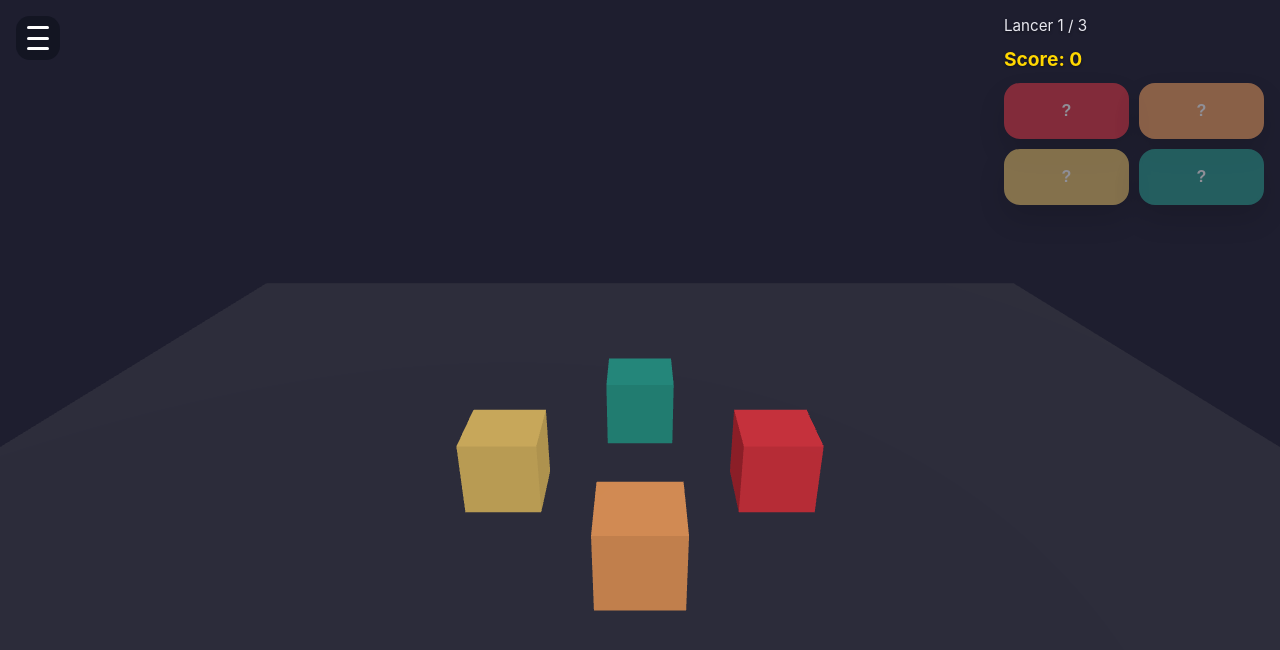
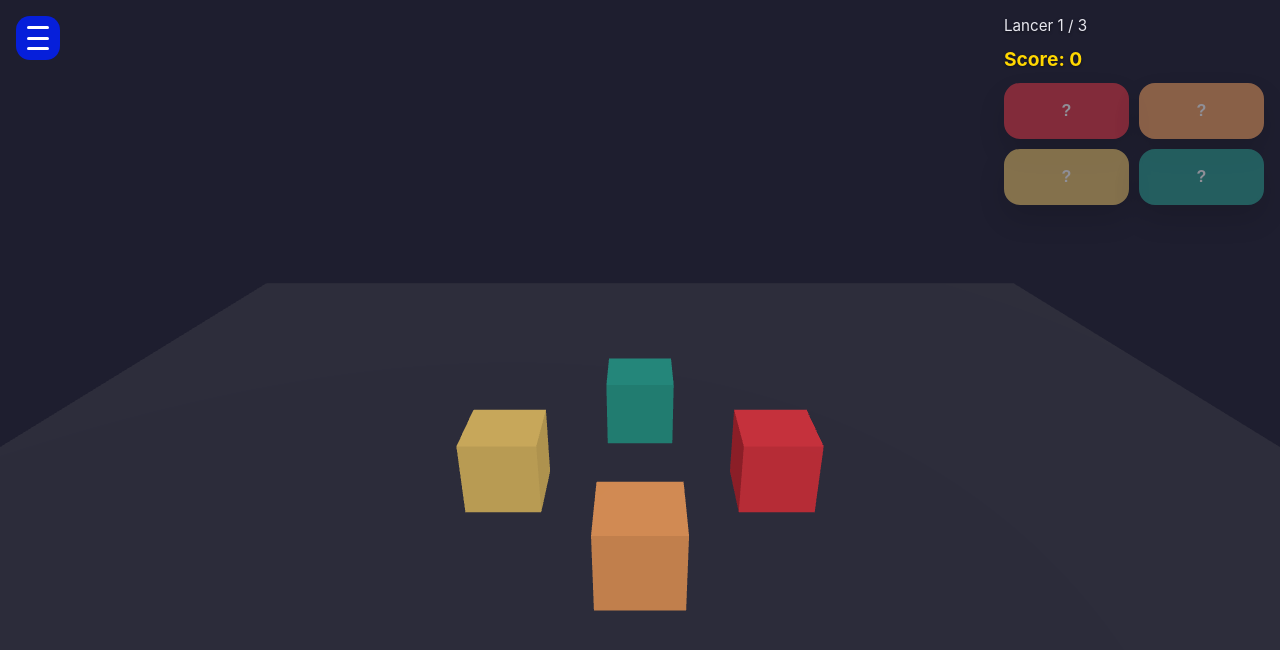
Before and after one commit to Pierrickian/dice, a website built with Vite: page index.html in a window 1280 px wide. Built offline with nearby package versions, Linux system fonts and the light colour scheme; animation ran at ten frames a second.

Commit message:
changed background color

```diff
--- a/src/style.css
+++ b/src/style.css
@@ -38,7 +38,7 @@ body,
   align-items: center;
   padding: 10px;
   border: none;
-  background: rgba(18, 20, 34, 0.9);
+  background: rgba(4, 32, 238, 0.9);
   border-radius: 14px;
   cursor: pointer;
   pointer-events: auto;
```
